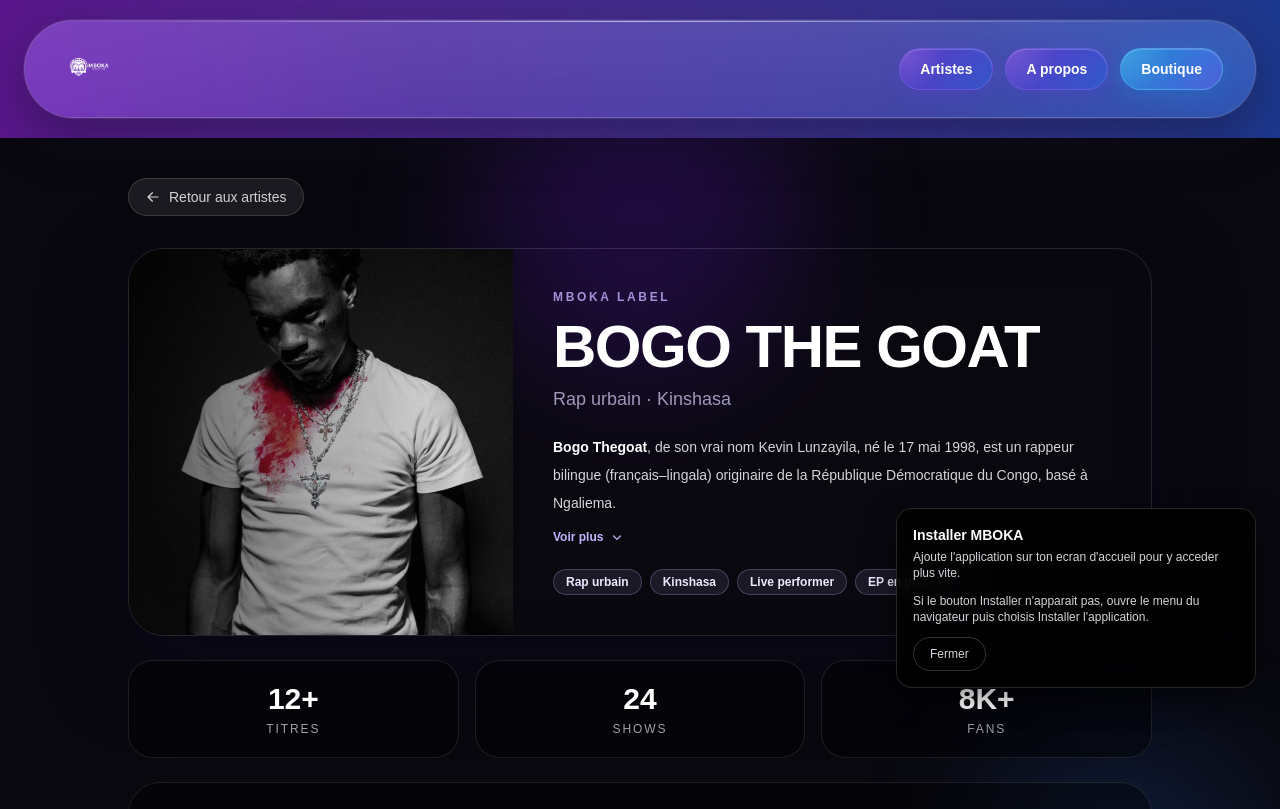
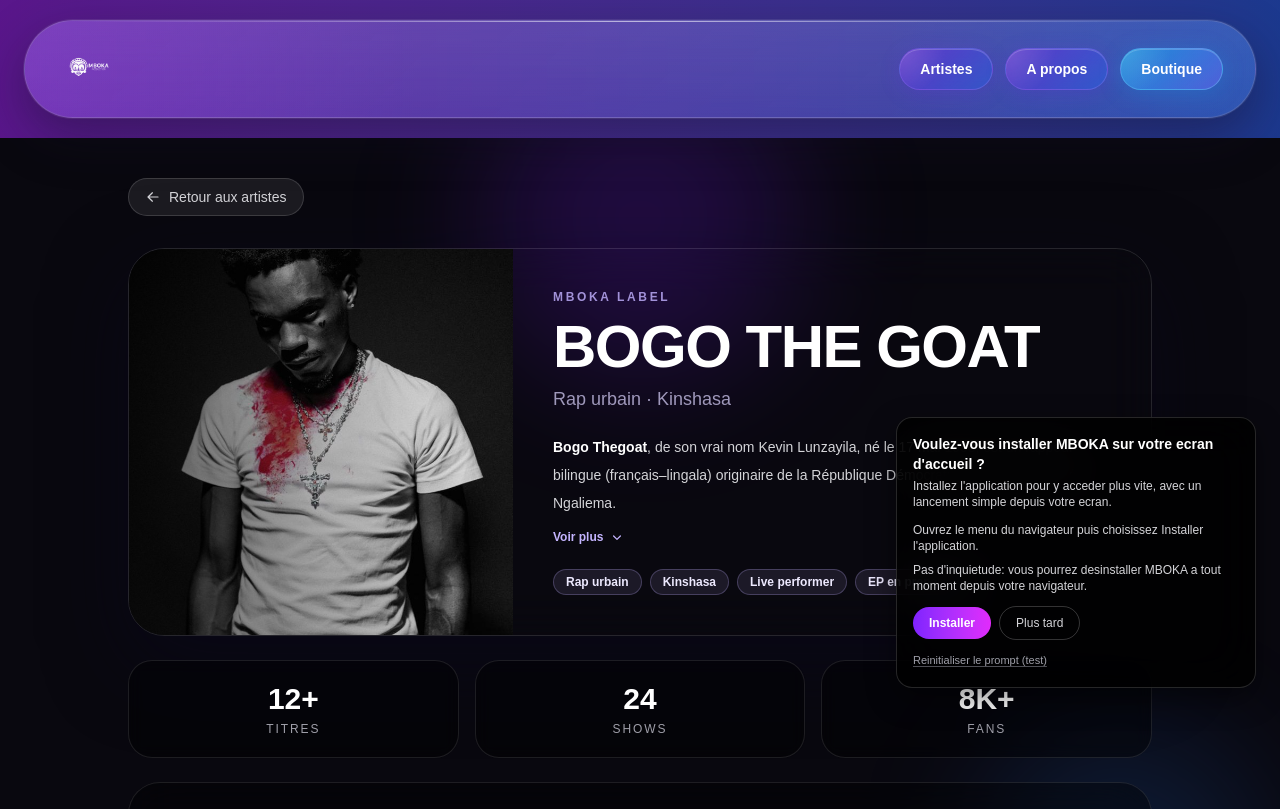
Before and after one commit to vanguleprince/mboka, a Next.js app in the folder my-app/: page /artistes/bogo in a window 1280 px wide. Shown: the top 809 px of the page. Built offline with nearby package versions, Linux system fonts and the light colour scheme.

Commit message:
fix / add update about installation pwa commande

```diff
--- a/my-app/app/layout.tsx
+++ b/my-app/app/layout.tsx
@@ -8,6 +8,11 @@
   title: "MBOKA",
   description: "Créé par Vangu Mvuluzi",
   manifest: "/manifest.json",
+  icons: {
+    icon: "/mainIcon.png",
+    apple: "/mainIcon.png",
+    shortcut: "/mainIcon.png",
+  },
   appleWebApp: {
     capable: true,
     statusBarStyle: "black-translucent",
--- a/my-app/components/DeferredUi.tsx
+++ b/my-app/components/DeferredUi.tsx
@@ -11,12 +11,10 @@
     setMounted(true);
   }, []);
 
-  if (!mounted) return null;
-
   return (
     <>
-      <MiniPlayer />
       <InstallPwaBanner />
+      {mounted ? <MiniPlayer /> : null}
     </>
   );
 }
--- a/my-app/components/InstallPwaBanner.tsx
+++ b/my-app/components/InstallPwaBanner.tsx
@@ -7,19 +7,57 @@
   userChoice: Promise<{ outcome: "accepted" | "dismissed"; platform: string }>;
 }
 
+const PWA_INSTALL_DISMISSED_KEY = "mboka:pwa-install-dismissed:v3";
+const LEGACY_DISMISSED_KEYS = ["mboka:pwa-install-dismissed", "mboka:pwa-install-dismissed:v2"];
+const LEGACY_INSTALLED_KEYS = ["mboka:pwa-installed", "mboka:pwa-installed:v2"];
+
 export default function InstallPwaBanner() {
   const [deferredPrompt, setDeferredPrompt] = useState<BeforeInstallPromptEvent | null>(null);
   const [installed, setInstalled] = useState(false);
   const [hidden, setHidden] = useState(false);
   const [showHelp, setShowHelp] = useState(false);
+  const [ready, setReady] = useState(false);
+  const [manualInstallText, setManualInstallText] = useState(
+    "Ouvrez le menu du navigateur puis choisissez Installer l'application."
+  );
+
+  const persistDismiss = () => {
+    window.localStorage.setItem(PWA_INSTALL_DISMISSED_KEY, "true");
+    setHidden(true);
+  };
+
+  const markInstalled = () => {
+    window.localStorage.setItem(PWA_INSTALL_DISMISSED_KEY, "true");
+    setInstalled(true);
+    setHidden(true);
+  };
+
+  const resetPromptForTesting = () => {
+    window.localStorage.removeItem(PWA_INSTALL_DISMISSED_KEY);
+    LEGACY_DISMISSED_KEYS.forEach((key) => window.localStorage.removeItem(key));
+    LEGACY_INSTALLED_KEYS.forEach((key) => window.localStorage.removeItem(key));
+    setInstalled(false);
+    setHidden(false);
+    setShowHelp(true);
+  };
 
   useEffect(() => {
+    LEGACY_DISMISSED_KEYS.forEach((key) => window.localStorage.removeItem(key));
+    LEGACY_INSTALLED_KEYS.forEach((key) => window.localStorage.removeItem(key));
+
+    const wasDismissed = window.localStorage.getItem(PWA_INSTALL_DISMISSED_KEY) === "true";
+
+    if (wasDismissed) {
+      setHidden(true);
+    }
+
     const isStandalone =
       window.matchMedia?.("(display-mode: standalone)").matches ||
       (window.navigator as Navigator & { standalone?: boolean }).standalone === true;
 
     if (isStandalone) {
-      setInstalled(true);
+      markInstalled();
+      setReady(true);
       return;
     }
 
@@ -31,17 +69,30 @@
     };
 
     const onAppInstalled = () => {
-      setInstalled(true);
+      markInstalled();
       setDeferredPrompt(null);
-      setHidden(true);
     };
 
     window.addEventListener("beforeinstallprompt", onBeforeInstallPrompt);
     window.addEventListener("appinstalled", onAppInstalled);
 
+    const ua = window.navigator.userAgent.toLowerCase();
+    const isIos = /iphone|ipad|ipod/.test(ua);
+    const isAndroid = /android/.test(ua);
+
+    if (isIos) {
+      setManualInstallText("Sur iPhone/iPad: touchez Partager puis Sur l'ecran d'accueil.");
+    } else if (isAndroid) {
+      setManualInstallText(
+        "Sur Android: ouvrez le menu du navigateur puis choisissez Installer l'application."
+      );
+    }
+
     const helpTimer = window.setTimeout(() => {
       setShowHelp(true);
     }, 3500);
+
+    setReady(true);
 
     return () => {
       window.removeEventListener("beforeinstallprompt", onBeforeInstallPrompt);
@@ -50,28 +101,36 @@
     };
   }, []);
 
-  if (installed || hidden || (!deferredPrompt && !showHelp)) return null;
+  if (!ready || installed || hidden || (!deferredPrompt && !showHelp)) return null;
 
   const handleInstall = async () => {
-    if (!deferredPrompt) return;
+    if (!deferredPrompt) {
+      setShowHelp(true);
+      const secureHint = window.isSecureContext
+        ? ""
+        : "\n\nAstuce: l'installation PWA n'est disponible qu'en HTTPS.";
+      window.alert(`${manualInstallText}${secureHint}`);
+      return;
+    }
 
     await deferredPrompt.prompt();
     const choice = await deferredPrompt.userChoice;
     if (choice.outcome === "accepted") {
-      setInstalled(true);
+      markInstalled();
       setDeferredPrompt(null);
       return;
     }
-    setHidden(true);
+
+    persistDismiss();
   };
 
   const helpText =
-    "Si le bouton Installer n'apparait pas, ouvre le menu du navigateur puis choisis Installer l'application.";
+    "Pas d'inquietude: vous pourrez desinstaller MBOKA a tout moment depuis votre navigateur.";
 
   return (
     <div className="fixed bottom-24 right-4 z-50 w-[min(92vw,360px)] rounded-2xl border border-white/15 bg-black/85 p-4 text-white shadow-[0_10px_30px_rgba(0,0,0,0.45)] backdrop-blur-xl sm:bottom-28 sm:right-6">
-      <p className="text-sm font-semibold">Installer MBOKA</p>
-      <p className="mt-1 text-xs text-zinc-300">Ajoute l'application sur ton ecran d'accueil pour y acceder plus vite.</p>
+      <p className="text-sm font-semibold">Voulez-vous installer MBOKA sur votre ecran d'accueil ?</p>
+      <p className="mt-1 text-xs text-zinc-300">Installez l'application pour y acceder plus vite, avec un lancement simple depuis votre ecran.</p>
       {deferredPrompt ? (
         <div className="mt-3 flex items-center gap-2">
           <button
@@ -83,7 +142,7 @@
           </button>
           <button
             type="button"
-            onClick={() => setHidden(true)}
+            onClick={persistDismiss}
             className="rounded-full border border-white/20 px-4 py-2 text-xs text-zinc-300 transition hover:border-white/40 hover:text-white"
           >
             Plus tard
@@ -91,16 +150,33 @@
         </div>
       ) : (
         <div className="mt-3">
-          <p className="text-xs text-zinc-300">{helpText}</p>
-          <button
-            type="button"
-            onClick={() => setHidden(true)}
-            className="mt-3 rounded-full border border-white/20 px-4 py-2 text-xs text-zinc-300 transition hover:border-white/40 hover:text-white"
-          >
-            Fermer
-          </button>
+          <p className="text-xs text-zinc-300">{manualInstallText}</p>
+          <p className="mt-2 text-xs text-zinc-300">{helpText}</p>
+          <div className="mt-3 flex items-center gap-2">
+            <button
+              type="button"
+              onClick={handleInstall}
+              className="rounded-full bg-linear-to-r from-violet-600 to-fuchsia-500 px-4 py-2 text-xs font-semibold text-white transition hover:brightness-110"
+            >
+              Installer
+            </button>
+            <button
+              type="button"
+              onClick={persistDismiss}
+              className="rounded-full border border-white/20 px-4 py-2 text-xs text-zinc-300 transition hover:border-white/40 hover:text-white"
+            >
+              Plus tard
+            </button>
+          </div>
         </div>
       )}
+      <button
+        type="button"
+        onClick={resetPromptForTesting}
+        className="mt-3 text-[11px] text-zinc-400 underline decoration-zinc-500/70 underline-offset-2 transition hover:text-zinc-200"
+      >
+        Reinitialiser le prompt (test)
+      </button>
     </div>
   );
 }
```
Also changed, not shown: my-app/public/mainIcon.png (added), my-app/public/manifest.json, my-app/public/sw.js, 1 other file (tests, documents, lock files or other folders).
